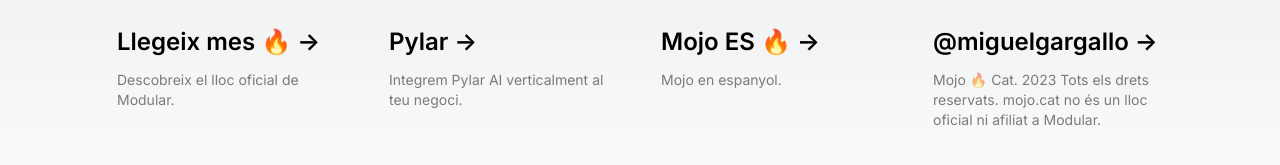
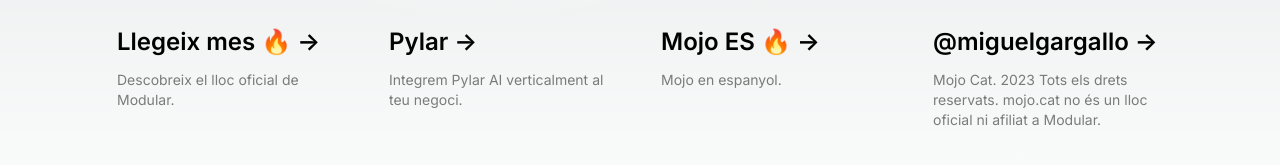
Before and after one commit to miguelgargallo/mojo-cat, a Next.js app: page / in a window 1280 px wide. Shown: the part 525-690 px from the top of the page. Built offline with nearby package versions, Linux system fonts and the light colour scheme.

Commit message:
gh 0.0.1 fixes

```diff
--- a/app/page.tsx
+++ b/app/page.tsx
@@ -84,7 +84,7 @@
             </span>
           </h2>
           <p className={`m-0 max-w-[30ch] text-sm opacity-50`}>
-            Mojo 🔥 Cat. 2023 Tots els drets reservats. mojo.cat no és un lloc oficial ni afiliat a Modular.
+            Mojo Cat. 2023 Tots els drets reservats. mojo.cat no és un lloc oficial ni afiliat a Modular.
           </p>
         </a>
       </div>
```
